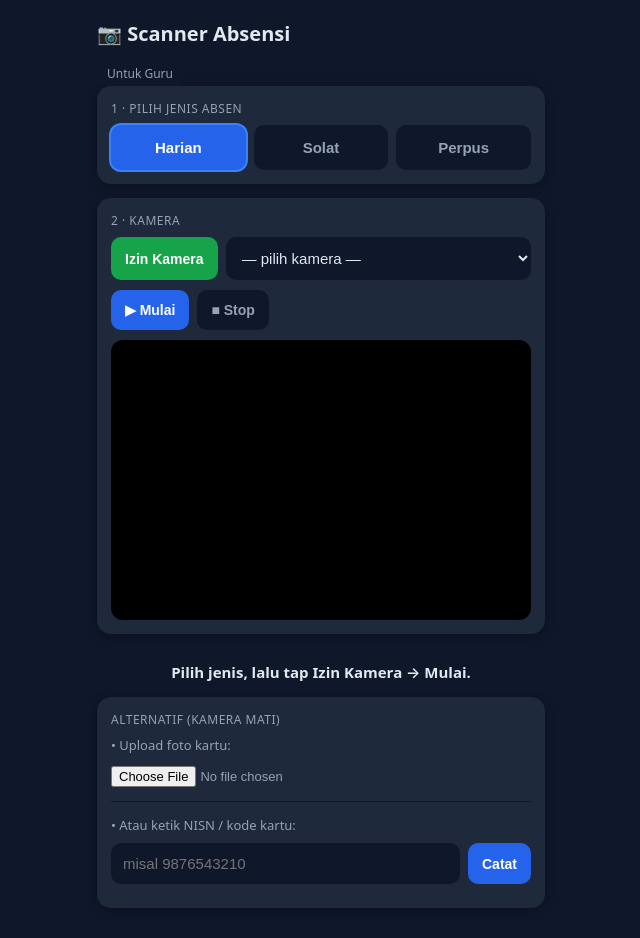
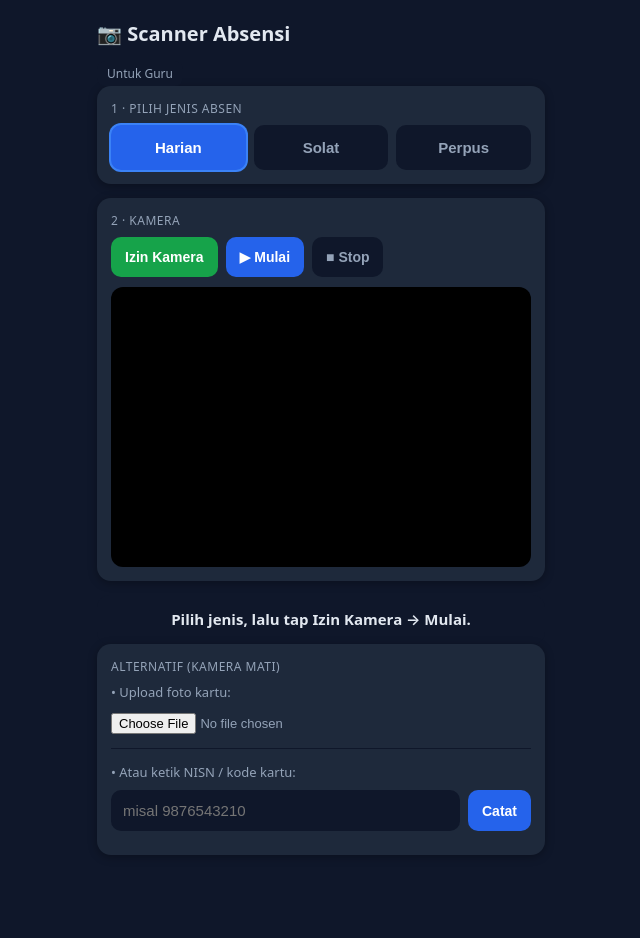
Before and after one commit to yudisimoet-ctrl/absensi-kartu-pelajar, a Flask app: page /scanner in a window 1280 px wide. Shown: the whole page, without its empty margins (319-959 px from the left). After the commit the page ends 855 px from the top, so only its background shows below. Run offline with Flask 3, Linux system fonts and the light colour scheme.

Commit message:
scanner: hapus pilih kamera, langsung pakai kamera belakang

```diff
--- a/templates/scanner.html
+++ b/templates/scanner.html
@@ -61,9 +61,6 @@
   <div class="label">2 · Kamera</div>
   <div class="ctrls">
     <button class="act green" onclick="mintaIzin()">Izin Kamera</button>
-    <select id="cam"><option value="">— pilih kamera —</option></select>
-  </div>
-  <div class="ctrls">
     <button class="act" onclick="startCam()">▶ Mulai</button>
     <button class="act alt" onclick="stopCam()">■ Stop</button>
   </div>
@@ -126,8 +123,7 @@ async function mintaIzin(){
   try{
     const s=await navigator.mediaDevices.getUserMedia({video:true});
     s.getTracks().forEach(t=>t.stop());
-    statusEl.innerHTML='<span class="ok">Izin kamera OK ✔ Pilih kamera lalu Mulai.</span>';
-    listCams();
+    statusEl.innerHTML='<span class="ok">Izin kamera OK ✔ Tap Mulai.</span>';
   }catch(e){
     statusEl.innerHTML='<span class="err">Izin ditolak ('+e.name+'). Cek ikon 🔒 di address bar → Kamera=Allow, lalu refresh.</span>';
   }
@@ -144,23 +140,11 @@ document.querySelectorAll('.jenis button').forEach(b=>{
 if(!libOk){ /* stop */ } else { var scanner=new Html5Qrcode("reader"); }
 let running=false;
 
-async function listCams(){
-  if(!libOk) return;
-  try{
-    const cams=await Html5Qrcode.getCameras();
-    const sel=document.getElementById('cam');
-    sel.innerHTML='<option value="">— pilih kamera —</option>';
-    if(cams&&cams.length){ cams.forEach(c=>{const o=document.createElement('option');o.value=c.id;o.textContent=c.label||c.id;sel.appendChild(o);}); }
-    else { statusEl.innerHTML='<span class="warn">Tidak ada kamera terdeteksi.</span>'; }
-  }catch(e){ statusEl.innerHTML='<span class="warn">Gagal list kamera: '+e+'</span>'; }
-}
-
 async function startCam(){
   if(!libOk){ statusEl.innerHTML='<span class="err">Library belum load. Refresh.</span>'; return; }
   if(running) await stopCam();
-  const camId=document.getElementById('cam').value;
   const config={fps:10,qrbox:260};
-  const devId=camId||{facingMode:"environment"};
+  const devId={facingMode:"environment"};   // langsung kamera belakang
   statusEl.innerHTML='<span class="ok">Menyalakan kamera…</span>';
   try{ await scanner.start(devId,config,onScan,()=>{}); running=true; }
   catch(e){
```
